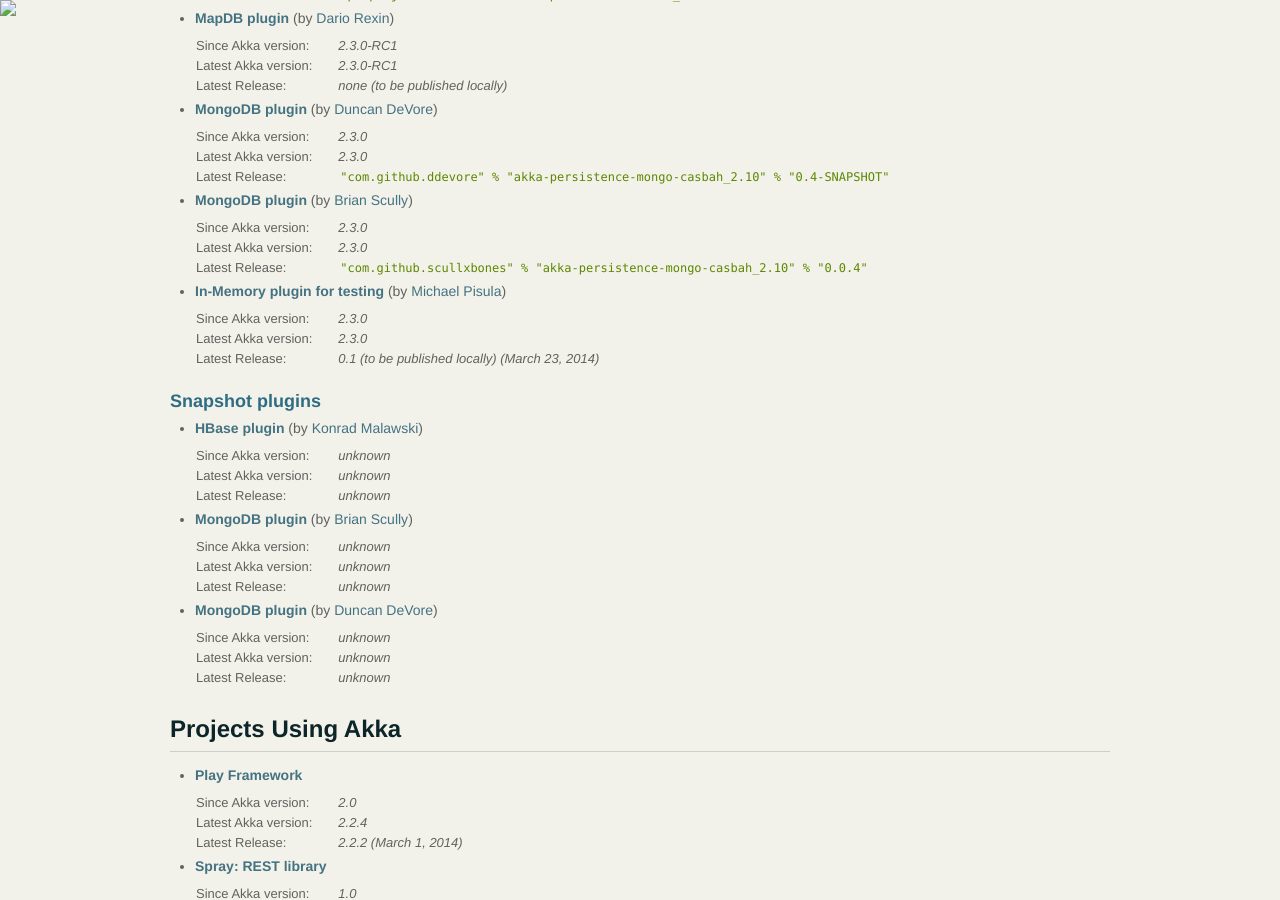
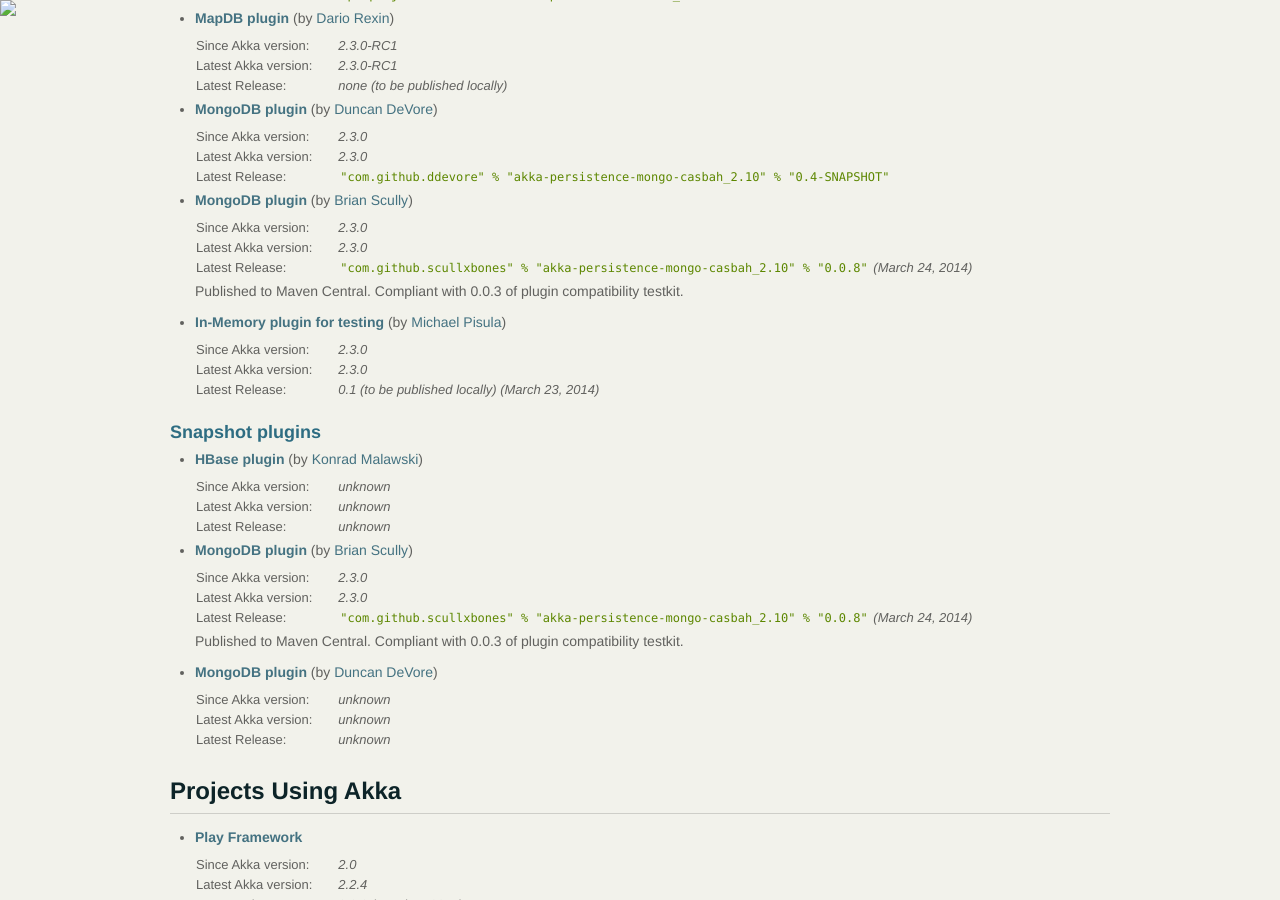
Before and after one commit to raboof/akka.github.com, a Jekyll site: the page built from community/index.md, in a window 1280 px wide and 900 px high, scrolled down 3340 px. Built offline with Jekyll 4.4.1, drawn with Linux system fonts in a browser that asks for light colours.

Commit message:
Update community page for mongodb plugins

```diff
--- a/community/index.md
+++ b/community/index.md
@@ -296,8 +296,10 @@
   <table class="stats">
   <tr><td>Since Akka version:</td><td>2.3.0</td></tr>
   <tr><td>Latest Akka version:</td><td>2.3.0</td></tr>
-  <tr><td>Latest Release:</td><td><code>"com.github.scullxbones" % "akka-persistence-mongo-casbah_2.10" % "0.0.4"</code></td></tr>
+  <tr><td>Latest Release:</td><td><code>"com.github.scullxbones" % "akka-persistence-mongo-casbah_2.10" % "0.0.8"</code> (March 24, 2014)</td></tr>
   </table>
+
+  Published to Maven Central.  Compliant with 0.0.3 of plugin compatibility testkit.
 
 * **[In-Memory plugin for testing](https://github.com/michaelpisula/akka-journal-inmemory)** (by [Michael Pisula](https://github.com/michaelpisula))
 
@@ -320,10 +322,12 @@
 * **[MongoDB plugin](https://github.com/scullxbones/akka-persistence-mongo/)** (by [Brian Scully](https://github.com/scullxbones))
 
   <table class="stats">
-  <tr><td>Since Akka version:</td><td>unknown</td></tr>
-  <tr><td>Latest Akka version:</td><td>unknown</td></tr>
-  <tr><td>Latest Release:</td><td>unknown</td></tr>
+  <tr><td>Since Akka version:</td><td>2.3.0</td></tr>
+  <tr><td>Latest Akka version:</td><td>2.3.0</td></tr>
+  <tr><td>Latest Release:</td><td><code>"com.github.scullxbones" % "akka-persistence-mongo-casbah_2.10" % "0.0.8"</code> (March 24, 2014)</td></tr>
   </table>
+
+  Published to Maven Central.  Compliant with 0.0.3 of plugin compatibility testkit.
 
 * **[MongoDB plugin](https://github.com/ddevore/akka-persistence-mongo/)** (by [Duncan DeVore](https://github.com/ddevore))
 
@@ -332,7 +336,6 @@
   <tr><td>Latest Akka version:</td><td>unknown</td></tr>
   <tr><td>Latest Release:</td><td>unknown</td></tr>
   </table>
-
 
 
 ## Projects Using Akka
```
